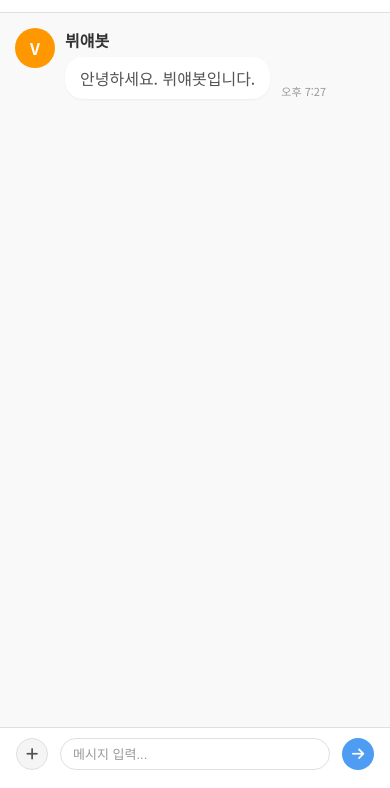
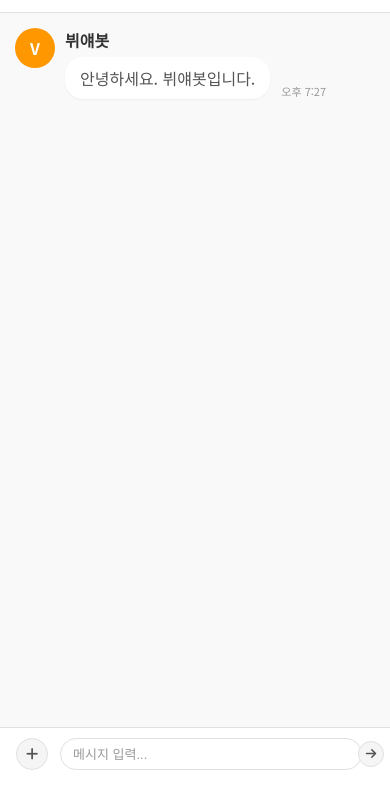
Before and after one commit to hihasing/chat-app, a plain HTML site: page index.html in a window 390 px wide. Shown: the part 56-844 px from the top of the page. Drawn offline with Linux system fonts and the light colour scheme.

Commit message:
메시지 입력창 안에 파란색 화살표 버튼 추가 및 입력창 폭 확장

```diff
--- a/chat.css
+++ b/chat.css
@@ -233,9 +233,8 @@ body {
 
 .input-wrapper {
     flex: 1;
-    margin-right: 12px;
     position: relative;
-    max-width: calc(100% - 88px);
+    max-width: calc(100% - 56px); /* 오직 + 버튼 공간만 고려 */
 }
 
 .image-preview-row {
@@ -284,6 +283,7 @@ body {
     border: 1px solid #e0e0e0;
     border-radius: 16px;
     padding: 6px 12px;
+    padding-right: 38px; /* 내부 버튼 공간 확보 */
     font-size: 13px;
     outline: none;
     box-sizing: border-box;
@@ -295,20 +295,24 @@ body {
 }
 
 .send-button {
-    width: 32px;
-    height: 32px;
-    min-width: 32px;
+    width: 26px;
+    height: 26px;
+    min-width: 26px;
     border-radius: 50%;
-    background-color: #4e9df3;
-    color: white;
-    border: none;
+    background-color: #f5f5f5; /* + 버튼과 같은 색상 */
+    color: #555; /* + 버튼과 같은 글자색 */
+    border: 1px solid #e0e0e0;
     display: flex;
     align-items: center;
     justify-content: center;
     cursor: pointer;
     flex-shrink: 0;
-    font-size: 14px;
+    font-size: 12px;
     padding: 0;
+    position: absolute;
+    right: 6px;
+    top: 50%;
+    transform: translateY(-50%);
 }
 
 .menu-panel {
@@ -777,14 +781,13 @@ body {
     }
 
     .input-wrapper {
-        max-width: calc(100% - 88px);
-        margin-right: 12px;
+        max-width: calc(100% - 56px); /* 오직 + 버튼 공간만 고려 */
     }
 
     .send-button {
-        width: 32px;
-        height: 32px;
-        min-width: 32px;
+        width: 26px;
+        height: 26px;
+        min-width: 26px;
     }
 
     /* iOS Safari 키보드 대응 */
```
